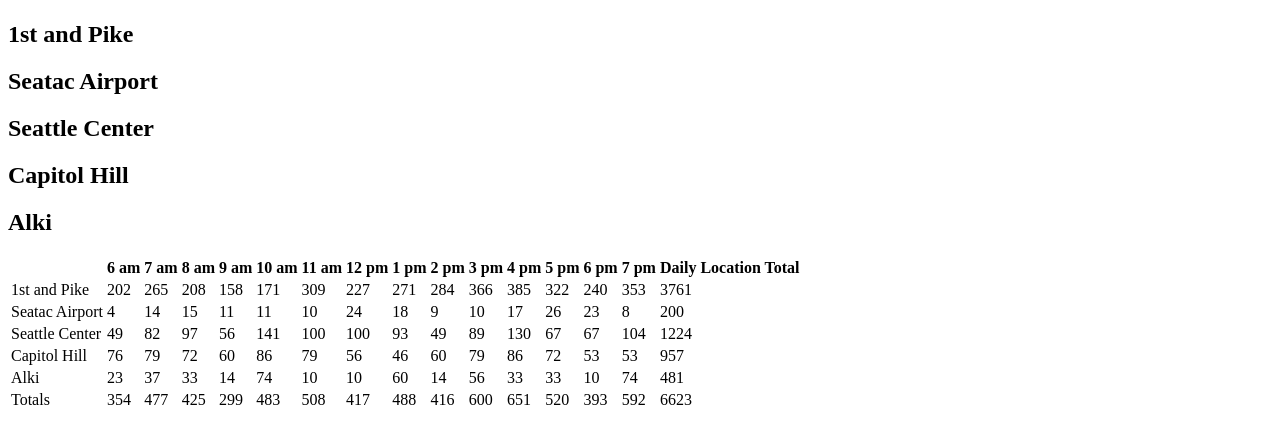
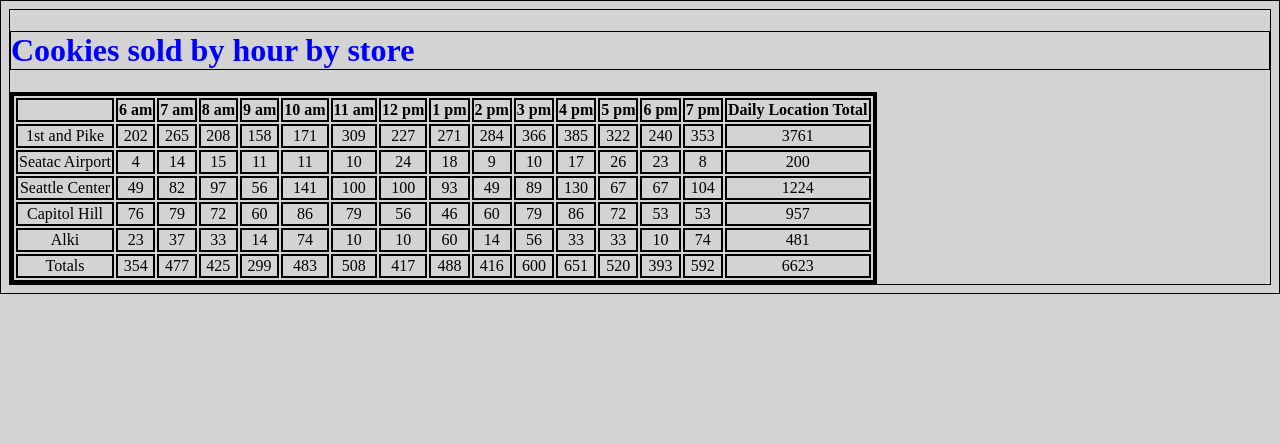
Before and after one commit to jjkusowski/cookie-stand, a plain HTML site: page sales.html in a window 1280 px wide. Drawn offline with Linux system fonts and the light colour scheme.

Commit message:
pointed sales.html to style.css and added table styling

```diff
--- a/sales.html
+++ b/sales.html
@@ -2,27 +2,11 @@
 <html>
   <head>
     <meta charset="utf-8">
-    <title></title>
+    <title>sales forcast</title>
+    <link rel="stylesheet" href="style.css">
   </head>
   <body>
-    <h1>
-
-    </h1>
-
-    <h2>1st and Pike</h2>
-    <ul id="pike"></ul>
-
-    <h2>Seatac Airport</h2>
-    <ul id="seatac"></ul>
-
-    <h2>Seattle Center</h2>
-    <ul id="seaCenter"></ul>
-
-    <h2>Capitol Hill</h2>
-    <ul id="capHill"></ul>
-
-    <h2>Alki</h2>
-    <ul id="alki"></ul>
+    <h1>Cookies sold by hour by store</h1>
     <table id="cookies"></table>
   </body>
   <script type="text/javascript" src="app.js">
--- a/style.css
+++ b/style.css
@@ -29,3 +29,11 @@ li {
 #contact, #phone {
   text-align: center;
 }
+table {
+  border: 4px solid black;
+}
+
+td, th {
+  border: 2px solid black;
+  text-align: center;
+}
```
